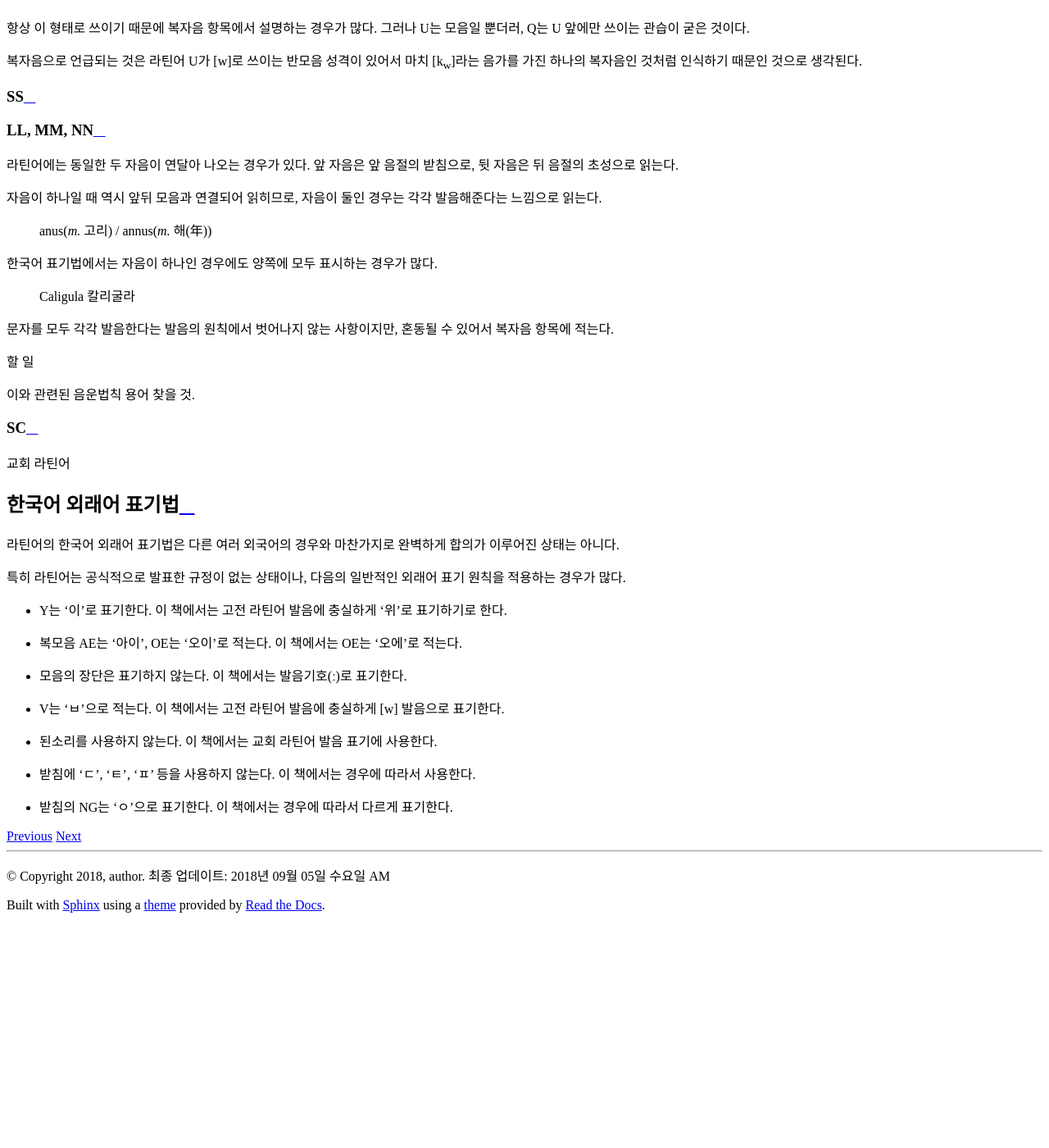
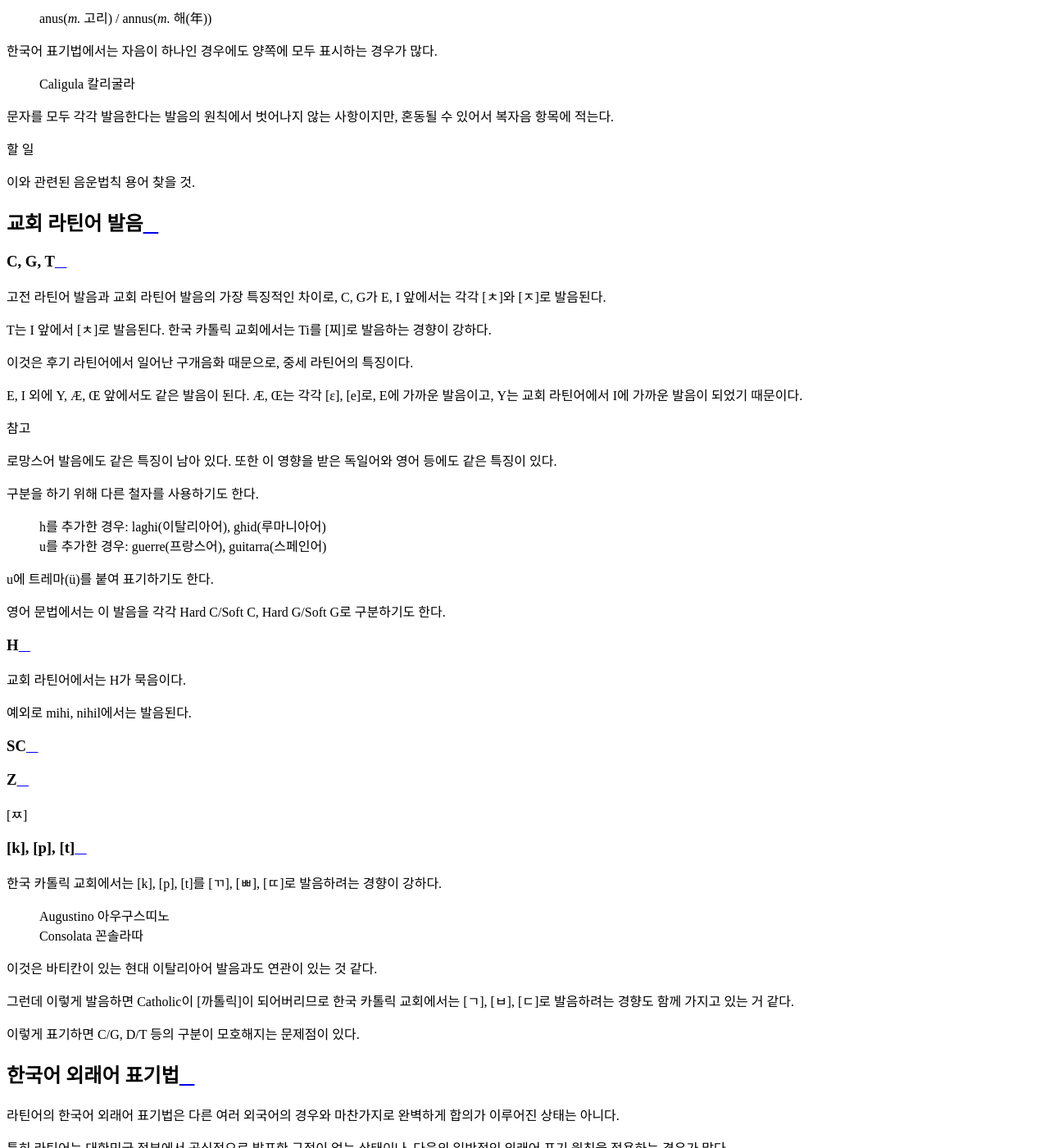
Before and after one commit to kabbala/grammatica_latina, a Sphinx documentation site: the page built from source/alphabet/appellatio_litterarum.rst, in a window 1280 px wide and 1400 px high, scrolled down 18378 px. Shown: the whole window at 82% size. Built offline with Sphinx 7.4.7 and the Read the Docs theme 2.0.0, drawn with Linux system fonts in a browser that asks for light colours; before the commit the page ends 19499 px from its top, so only the background shows below that; some of the changed text lies outside the part shown.

Commit message:
일부 수정

```diff
--- a/source/alphabet/appellatio_litterarum.rst
+++ b/source/alphabet/appellatio_litterarum.rst
@@ -218,20 +218,6 @@
 
 [k], [p], [t] 등 무성 파열음 발음은 한국어 [ㅋ], [ㅍ], [ㅌ]와 약간 다르다고 한다. 그러나 일단은 [ㅋ], [ㅍ], [ㅌ] 발음을 약하게 한다고 보면 될 것이다.
 
-교회 라틴어
-+++++++++++
-
-한국 카톨릭 교회에서는 [ㄲ], [ㅃ], [ㄸ]로 발음하려는 경향이 강하다.
-
-   | Augustino 아우구스띠노
-   | Consolata 꼰솔라따
-
-이것은 바티칸이 있는 현대 이탈리아어 발음과도 연관이 있는 것 같다.
-
-그런데 이렇게 발음하면 ‘Catholic’이 [까톨릭]이 되어버리므로 한국 카톨릭 교회에서는 [ㄱ], [ㅂ], [ㄷ]로 발음하려는 경향도 함께 가지고 있는 거 같다.
-
-이렇게 표기하면 C, G, K, Q, Ch와 D, T 구분이 모호해지는 문제점이 있다.
-
 R
 ^^^^
 
@@ -264,10 +245,12 @@
    :header-rows: 1
    :widths: auto
 
-   , 그리스어, 발음
-   Ch, Χ, "[k\ :sup:`h`\]"
-   Ph, Φ, "[f]\, [p\ :sup:`h`\]"
-   Th, Θ, "[θ]\, [t\ :sup:`h`\]"
+   "", 그리스어, 발음, 한국어 표기
+   Ch, Χ, "[k\ :sup:`h`\]", [ㅋ]
+   Ph, Φ, "[f]\, [p\ :sup:`h`\]", [ㅍ]
+   Th, Θ, "[θ]\, [t\ :sup:`h`\]", [ㅌ]
+
+한국어 표기는 [ㅋ], [ㅍ], [ㅌ]로, C, P, T와 구분되지 않는다.
 
 GN과 NG
 ^^^^^^^
@@ -299,22 +282,73 @@
 
 .. todo:: 이와 관련된 음운법칙 용어 찾을 것.
 
+교회 라틴어 발음
+----------------
+
+C, G, T
+^^^^^^^
+
+고전 라틴어 발음과 교회 라틴어 발음의 가장 특징적인 차이로, C, G가 E, I 앞에서는 각각 [ㅊ]와 [ㅈ]로 발음된다.
+
+T는 I 앞에서 [ㅊ]로 발음된다. 한국 카톨릭 교회에서는 Ti를 [찌]로 발음하는 경향이 강하다.
+
+이것은 후기 라틴어에서 일어난 구개음화 때문으로, 중세 라틴어의 특징이다.
+
+E, I 외에 Y, Æ, Œ 앞에서도 같은 발음이 된다. Æ, Œ는 각각 [ɛ], [e]로, E에 가까운 발음이고, Y는 교회 라틴어에서 I에 가까운 발음이 되었기 때문이다.
+
+.. note::
+
+   로망스어 발음에도 같은 특징이 남아 있다. 또한 이 영향을 받은 독일어와 영어 등에도 같은 특징이 있다.
+
+   구분을 하기 위해 다른 철자를 사용하기도 한다.
+
+      | h를 추가한 경우: laghi(이탈리아어), ghid(루마니아어)
+      | u를 추가한 경우: guerre(프랑스어), guitarra(스페인어)
+
+   u에 트레마(ü)를 붙여 표기하기도 한다.
+
+   영어 문법에서는 이 발음을 각각 Hard C/Soft C, Hard G/Soft G로 구분하기도 한다.
+
+H
+^^^^^^^^
+
+교회 라틴어에서는 H가 묵음이다.
+
+예외로 mihi, nihil에서는 발음된다.
+
 SC
 ^^^^^^^^^
 
-교회 라틴어
+Z
+^^^^
+
+[ㅉ]
+
+[k], [p], [t]
+^^^^^^^^^^^^^
+
+한국 카톨릭 교회에서는 [k], [p], [t]를 [ㄲ], [ㅃ], [ㄸ]로 발음하려는 경향이 강하다.
+
+   | Augustino 아우구스띠노
+   | Consolata 꼰솔라따
+
+이것은 바티칸이 있는 현대 이탈리아어 발음과도 연관이 있는 것 같다.
+
+그런데 이렇게 발음하면 Catholic이 [까톨릭]이 되어버리므로 한국 카톨릭 교회에서는 [ㄱ], [ㅂ], [ㄷ]로 발음하려는 경향도 함께 가지고 있는 거 같다.
+
+이렇게 표기하면 C/G, D/T 등의 구분이 모호해지는 문제점이 있다.
 
 한국어 외래어 표기법
 --------------------
 
 라틴어의 한국어 외래어 표기법은 다른 여러 외국어의 경우와 마찬가지로 완벽하게 합의가 이루어진 상태는 아니다.
 
-특히 라틴어는 공식적으로 발표한 규정이 없는 상태이나, 다음의 일반적인 외래어 표기 원칙을 적용하는 경우가 많다.
+특히 라틴어는 대한민국 정부에서 공식적으로 발표한 규정이 없는 상태이나, 다음의 일반적인 외래어 표기 원칙을 적용하는 경우가 많다.
 
-* Y는 ‘이’로 표기한다. 이 책에서는 고전 라틴어 발음에 충실하게 ‘위’로 표기하기로 한다.
-* 복모음 AE는 ‘아이’, OE는 ‘오이’로 적는다. 이 책에서는 OE는 ‘오에’로 적는다.
+* Y는 [이]로 표기한다. 이 책에서는 고전 라틴어 발음에 충실하게 [위]로 표기하기로 한다.
+* 복모음 AE는 [아이], OE는 [오이]로 적는다. 이 책에서는 OE는 [오에]로 적는다.
 * 모음의 장단은 표기하지 않는다. 이 책에서는 발음기호(ː)로 표기한다.
-* V는 ‘ㅂ’으로 적는다. 이 책에서는 고전 라틴어 발음에 충실하게 [w] 발음으로 표기한다.
+* V는 [ㅂ]으로 적는다. 이 책에서는 고전 라틴어 발음에 충실하게 [w] 발음으로 표기한다.
 * 된소리를 사용하지 않는다. 이 책에서는 교회 라틴어 발음 표기에 사용한다.
-* 받침에 ‘ㄷ’, ‘ㅌ’, ‘ㅍ’ 등을 사용하지 않는다. 이 책에서는 경우에 따라서 사용한다.
-* 받침의 NG는 ‘ㅇ’으로 표기한다. 이 책에서는 경우에 따라서 다르게 표기한다.
+* 받침에 [ㄷ], [ㅌ], [ㅍ] 등을 사용하지 않는다. 이 책에서는 경우에 따라서 사용한다.
+* 받침의 NG는 [ㅇ]으로 표기한다. 이 책에서는 경우에 따라서 다르게 표기한다.
--- a/source/introductio/aliae_linguae.rst
+++ b/source/introductio/aliae_linguae.rst
@@ -7,6 +7,10 @@
 라틴어는 중세 이후 유럽에서 정치, 종교, 학술, 상업 등에서 1000년 넘게 유렵에서 국제어로 사용되었지만, 로마의 발전기에 지중해 국가들의 국제어는 그리스어였다.
 
 그렇기 때문에 로마 문화의 많은 부분은 그리스의 영향을 받았다. 라틴어 어휘와 문법 역시 그리스어의 영향을 크게 받았다. 기독교의 경우도 로마 시기 주로 사용한 언어와 경전은 그리스어였다.
+
+라틴어 사전에 없는 단어가 외래어로 사용한 그리스어인 경우도 있다.
+
+그래서 라틴어를 이해하는 데 그리스어에 대한 지식이 필요하다고 볼 수도 있다. 일부 학교 커리큘럼에서는 라틴어와 그리스어 강좌를 동시에 진행하기도 한다.
 
 그리스어는 시대와 지역에 따라 많은 차이가 있는데, 고전 라틴어에 영향을 미친 것은 고대 그리스어와 코이네 그리스어이다.
 
@@ -55,7 +57,7 @@
 
 위 인용문에서 언급된 work는 게르만 조어에서 유래한 단어로, 라틴어와는 무관하다. 또, 영어 사전에 등재되어 있지만 잘 쓰이지 않는 의미가, 라틴어에서 사용하는 의미인 경우도 있다.
 
-이러한 유사성은 문법에서도 나타난다. 예를 들어 영어에서 전치사 of를 쓰는 경우는 라틴어 속격 쓰는 구문인 경우가 있고,(게르만어에서 유래한 경우도 있다.) 영어의 of가 가지고 있는 여러 의미가 라틴어 속격과 겹치기도 한다. 라틴어에서 여격을 쓰는 구문은 영어에서 for로, 라틴어에서 탈격을 쓰는 구문은 영어에서 from을 쓰는 것으로 나타나기도 한다.
+이러한 유사성은 문법에서도 나타난다. 예를 들어 영어에서 전치사 of를 쓰는 경우는 라틴어 속격에서 유래한 경우가 있고, 영어의 of가 가지고 있는 여러 의미가 라틴어 속격과 겹치기도 한다. 라틴어에서 여격을 쓰는 구문은 영어에서 for로, 라틴어에서 탈격을 쓰는 구문은 영어에서 from을 쓰는 것으로 나타나기도 한다.(물론 모든 경우가 그런 것은 아니다. 또한 게르만어에서 유래한 경우도 있다.)
 
 또한 종속절에 대한 접근 방법 같은 것도, 영어에는 라틴어와 같은 접속법 동사가 따로 없지만 마치 접속법 동사인 것처럼 다루어지는 경우가 많다.
 
@@ -74,22 +76,20 @@
 
 .. image:: history_of_english.svg
 
-(1) 기원전부터 게르만족이 로마 제국과 교류하면서 라틴어 어휘를 받아들이는데, 이때 수입된 어휘가 현대 영어에도 남아 있다. (mint(동전), wine 등)
+\(1) 기원전부터 게르만족이 로마 제국과 교류하면서 라틴어 어휘를 받아들이는데, 이때 수입된 어휘가 현대 영어에도 남아 있다. (mint(동전), wine 등)
 
-(2) 서기 596년 교황 그레고리오 1세가 아우구스티누스를 브리타니아 섬에 선교사로 파견한 것을 기점으로 많은 종교 관련 라틴어 어휘가 수입된다. (altar, minister, priest 등)
+\(2) 서기 596년 교황 그레고리오 1세가 아우구스티누스를 브리타니아 섬에 선교사로 파견한 것을 기점으로 많은 종교 관련 라틴어 어휘가 수입된다. (altar, minister, priest 등)
 
 또한 이 시기부터 룬 문자가 라틴어 라틴어 알파벳으로 대체되기 시작하였다.
 
-(3) 1066년 노르만 정복 이후 오일어 계통의 노르만어를 사용하게 되었다. 모두 로망스어로 라틴어 어휘가 많았다.
+\(3) 1066년 노르만 정복 이후 오일어 계통의 노르만어를 사용하게 되었다. 모두 로망스어로 라틴어 어휘가 많았다.
 
 또한 영어로 편입된 어휘 이외에도, 중세 이후 라틴어가 종교, 학술, 법률, 외교 언어로 사용되었기 때문에 지식인들은 라틴어에 대한 이해도가 높았다.
 
 독일어와의 관계
 -----------------
 
-독일어는 로망스어에 비해 라틴어와 거리가 멀다. 그러나 독일어 역시 어휘와 문법에서 라틴어의 영향을 대단히 많이 받았다.
-
-심지어 현대 독일어 문법의 일부는 라틴어에 대한 반동으로 생겼을 정도이다. 예를 들어 독일어에서 K가 많이 쓰이는 이유는 라틴어에서 사용하지 않기 때문이다. 라틴어에서 K가 쓰이지 않는 이유는 문자와 발음 항목에서 다룬다.
+독일어는 로망스어에 비해 라틴어와 거리가 멀다. 그러나 독일어 역시 어휘와 문법에서 라틴어의 영향을 대단히 많이 받았다. 그 정도가 심해서 현대 독일어 문법의 일부는 라틴어에 대한 반동으로 생겼을 정도이다.
 
 독일어를 언급해야 하는 또하나의 이유는 19세기 근대 학문이 독일 중심으로 발전하면서, 독일어로 쓰여진 라틴어 문법서가 현재까지 중요하게 다루어지고 있기 때문이다.
 
```
Also changed, not shown: other parts of source/alphabet/appellatio_litterarum.rst (+0 -5 lines), other parts of source/introductio/aliae_linguae.rst (+1 -3 lines), source/alphabet/abecedarium.rst (+7 -3 lines).
